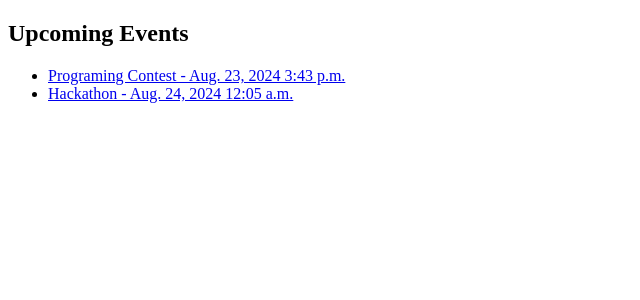
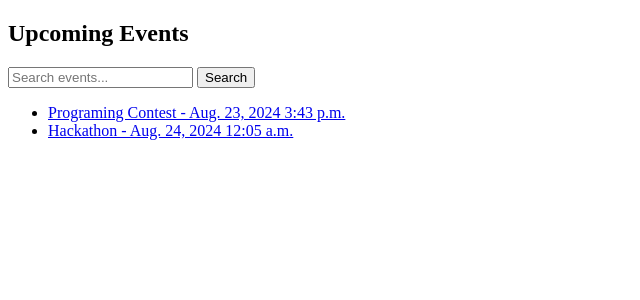
Before and after one commit to AsrarTamim/Event-Registration-System, a Django app: page /events/ in a window 1280 px wide. Shown: the part 70-370 px from the top of the page, without its empty margins (0-640 px from the left). Run offline with Django 5.2, Linux system fonts and the light colour scheme; data comes from the database, SQL or seed files in the repository; both versions use the stored data as it was after the commit.

Commit message:
creat serach bar

```diff
--- a/Event_Management/Events/views.py
+++ b/Event_Management/Events/views.py
@@ -5,7 +5,11 @@
 from .forms import RegistrationForm
 
 def event_list(request):
-    events = Event.objects.all().order_by('date')
+    query = request.GET.get('q')
+    if query:
+         events = Event.objects.filter(title__icontains=query)
+    else:
+        events = Event.objects.all().order_by('date')
     return render(request, 'events/event_list.html', {'events': events})
 
 
--- a/Event_Management/Templates/events/event_list.html
+++ b/Event_Management/Templates/events/event_list.html
@@ -1,12 +1,24 @@
 {% extends 'base.html' %}
 
 {% block content %}
+
+<div class="container mt-4">
 <h2>Upcoming Events</h2>
-<ul>
+<form method="GET" action="" class="form-inline mb-4">
+    <input type="text" name="q" class="form-control mr-2" placeholder="Search events..." value="{{ request.GET.q }}">
+    <button type="submit" class="btn btn-secondary">Search</button>
+</form>
+
+<ul class="list-group">
     {% for event in events %}
-        <li>
+        <li class="list-group-item">
             <a href="{% url 'event_detail' event.pk %}">  {{ event.title }} - {{ event.date }} {{ event.time }} </a>
         </li>
+        {% empty %}
+            <li class="list-group-item">
+                No events found.
+            </li>
     {% endfor %}
 </ul>
+</div>
 {% endblock %}
```
Also changed, not shown: Event_Management/db.sqlite3.
